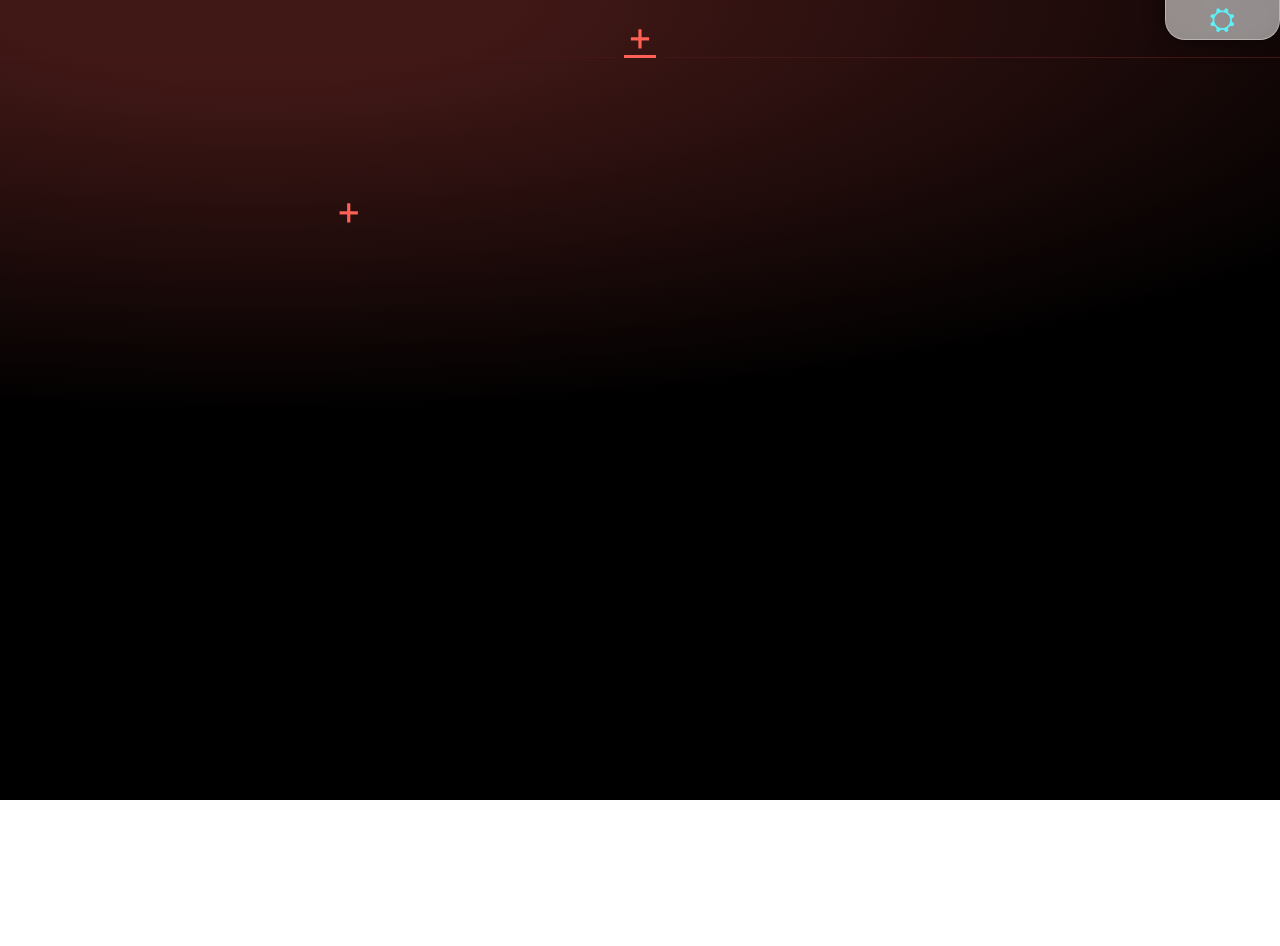
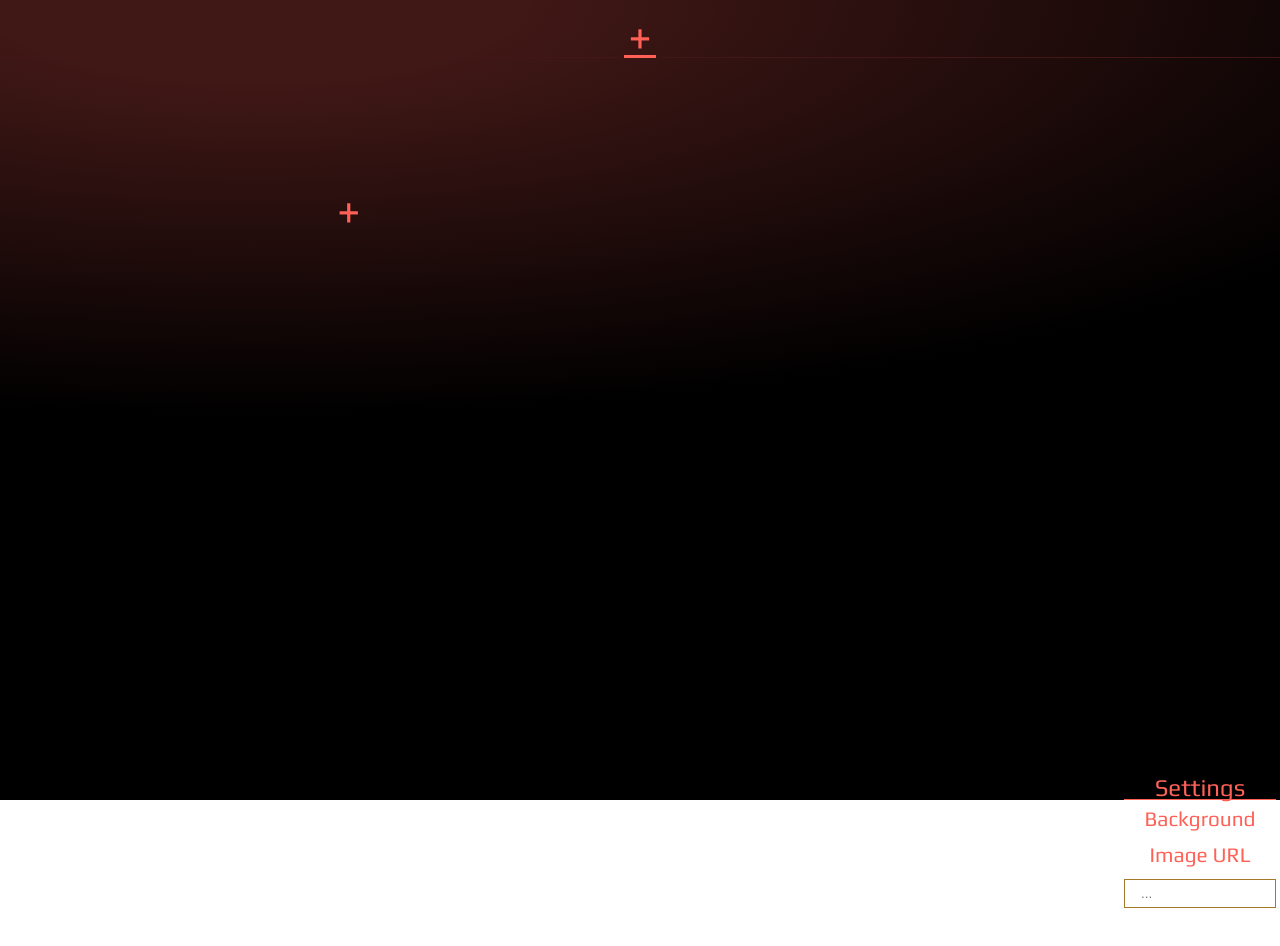
Before and after one commit to LinkWentz/quest-log, a React (Vite) app in the folder client/: page / in a window 1280 px wide. Shown: the top 946 px of the page. Before the commit the page ends 800 px from the top, so only its background shows below. Built offline with nearby package versions, Linux system fonts and the light colour scheme; no server answers.

Commit message:
Restyle settings menu

```diff
--- a/client/src/components/SettingsMenu.jsx
+++ b/client/src/components/SettingsMenu.jsx
@@ -29,10 +29,11 @@ function SettingsMenu() {
     }, [selectedIDs]);
 
     return (
-        <div className="SettingsMenu Glass" tabIndex='0'>
+        <div className="SettingsMenu Background" tabIndex='0'>
+            <header>Settings</header>
             <form>
                 <label htmlFor="backgroundImageURL">Background Image URL</label>
-                <input className="Interactable" name="backgroundImageURL" type='text' onInput={onInput}/>
+                <input className="Interactable" name="backgroundImageURL" type='text' placeholder="..." onInput={onInput}/>
             </form>
         </div>
     );
--- a/client/src/components/styles/SettingsMenu.css
+++ b/client/src/components/styles/SettingsMenu.css
@@ -1,16 +1,14 @@
 .SettingsMenu {
     display: flex;
     position: absolute;
-    top: -20%;
+    bottom: -21.25%;
     right: 0;
 
-    font-size: 2rem;
-
-    border-top-left-radius: 0;
-    border-top-right-radius: 0;
+    font-size: 1.5rem;
 
     height: 25%;
     width: 9%;
+    min-width: 10rem;
     padding: 0 0.25rem;
 
     align-items: center;
@@ -25,13 +23,27 @@
     -ms-user-select: none;
     user-select: none;
 
+    color: var(--redText);
+
     transition: 0.2s;
 
     z-index: 30;
 }
 
+.SettingsMenu header {
+    width: 100%;
+    height: 15%;
+    text-align: center;
+    border-bottom: 1px solid var(--redText);
+}
+
+.SettingsMenu header:hover {
+    color: var(--blueText);
+    text-shadow: 0px 0px 10px;
+}
+
 .SettingsMenu form {
-    height: 80%;
+    height: 85%;
 }
 
 .SettingsMenu label {
@@ -39,37 +51,22 @@
 }
 
 .SettingsMenu input {
-    height: 2rem;
+    height: 1.8rem;
     width: 100%;
 
-    border-radius: 2px;
-    border: none;
+    border: 1px solid var(--goldBorder);
+    padding: 0px 1rem;
     outline: none;
+
+    color: var(--redText);
 }
 
 .SettingsMenu input:focus-within{
-    border: none;
-}
+    border: 1px solid var(--goldBorder);
 
-.SettingsMenu::after {
-    display: flex;
-
-    align-items: center;
-    justify-content: center;
-
-    height: 20%;
-    aspect-ratio: 1;
-
-    content: '⛭';
-    transition: 0.2s;
-
-    pointer-events: none;
-}
-
-.SettingsMenu:hover:after {
-    transform: rotate(45deg);
+    color: var(--redText);
 }
 
 .SettingsMenu:focus-within {
-    top: 0;
+    bottom: 0;
 }
```
